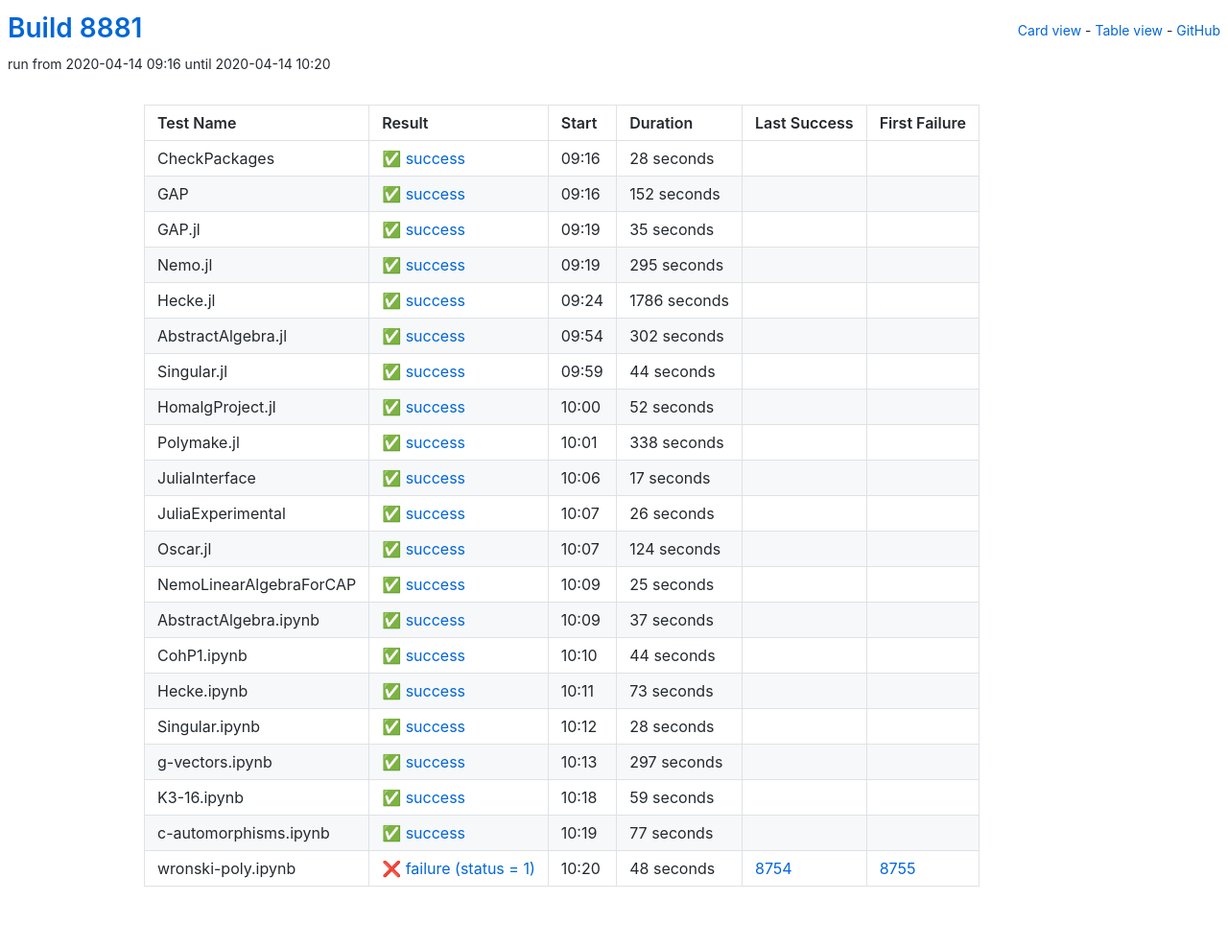
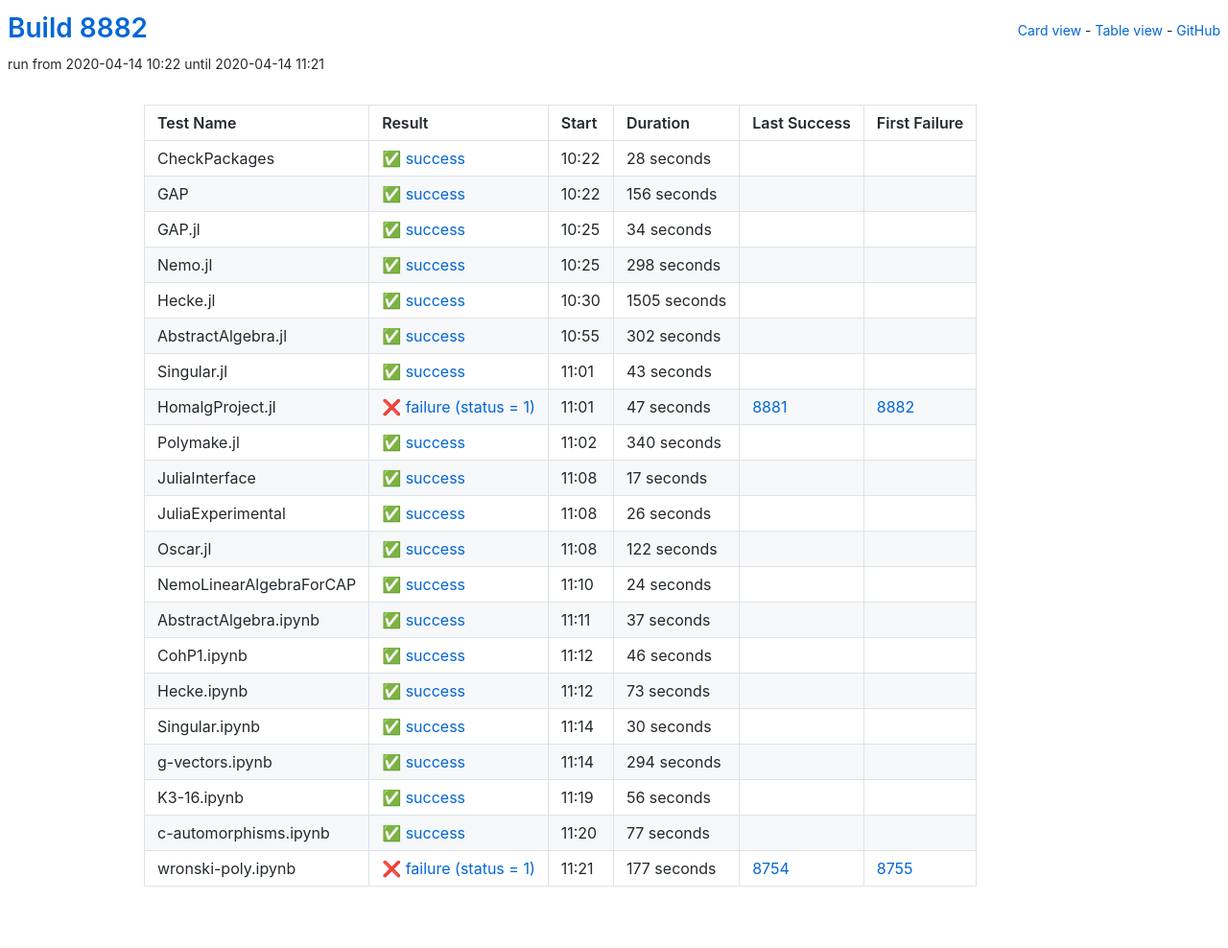
Before and after one commit to oscar-system/oscar-ci-status, a Jekyll site: the page built from table.html, in a window 1280 px wide. Shown: the whole page at 96% size. Built offline with Jekyll 4.4.1, drawn with Linux system fonts in a browser that asks for light colours.

Commit message:
Build 8882

```diff
--- a/_data/ci.yml
+++ b/_data/ci.yml
@@ -1,5 +1,5 @@
-build: 8881
-build_url: https://oscarci.mathematik.uni-kl.de/job/oscar/8881/
+build: 8882
+build_url: https://oscarci.mathematik.uni-kl.de/job/oscar/8882/
 job: oscar
 tests:
 - duration: 28
@@ -8,53 +8,53 @@
   first_failure_url: null
   last_success: false
   last_success_url: null
-  log: https://oscarci.mathematik.uni-kl.de/job/oscar/8881/artifact/logs/build-8881/CheckPackages.log
+  log: https://oscarci.mathematik.uni-kl.de/job/oscar/8882/artifact/logs/build-8882/CheckPackages.log
   name: CheckPackages
-  start: 2020-04-14 09:16
+  start: 2020-04-14 10:22
   status: success
   success: true
-- duration: 152
+- duration: 156
   exitcode: 0
   first_failure: false
   first_failure_url: null
   last_success: false
   last_success_url: null
-  log: https://oscarci.mathematik.uni-kl.de/job/oscar/8881/artifact/logs/build-8881/GAP.log
+  log: https://oscarci.mathematik.uni-kl.de/job/oscar/8882/artifact/logs/build-8882/GAP.log
   name: GAP
-  start: 2020-04-14 09:16
+  start: 2020-04-14 10:22
   status: success
   success: true
-- duration: 35
+- duration: 34
   exitcode: 0
   first_failure: false
   first_failure_url: null
   last_success: false
   last_success_url: null
-  log: https://oscarci.mathematik.uni-kl.de/job/oscar/8881/artifact/logs/build-8881/GAP.jl.log
+  log: https://oscarci.mathematik.uni-kl.de/job/oscar/8882/artifact/logs/build-8882/GAP.jl.log
   name: GAP.jl
-  start: 2020-04-14 09:19
+  start: 2020-04-14 10:25
   status: success
   success: true
-- duration: 295
+- duration: 298
   exitcode: 0
   first_failure: false
   first_failure_url: null
   last_success: false
   last_success_url: null
-  log: https://oscarci.mathematik.uni-kl.de/job/oscar/8881/artifact/logs/build-8881/Nemo.jl.log
+  log: https://oscarci.mathematik.uni-kl.de/job/oscar/8882/artifact/logs/build-8882/Nemo.jl.log
   name: Nemo.jl
-  start: 2020-04-14 09:19
+  start: 2020-04-14 10:25
   status: success
   success: true
-- duration: 1786
+- duration: 1505
   exitcode: 0
   first_failure: false
   first_failure_url: null
   last_success: false
   last_success_url: null
-  log: https://oscarci.mathematik.uni-kl.de/job/oscar/8881/artifact/logs/build-8881/Hecke.jl.log
+  log: https://oscarci.mathematik.uni-kl.de/job/oscar/8882/artifact/logs/build-8882/Hecke.jl.log
   name: Hecke.jl
-  start: 2020-04-14 09:24
+  start: 2020-04-14 10:30
   status: success
   success: true
 - duration: 302
@@ -63,42 +63,42 @@
   first_failure_url: null
   last_success: false
   last_success_url: null
-  log: https://oscarci.mathematik.uni-kl.de/job/oscar/8881/artifact/logs/build-8881/AbstractAlgebra.jl.log
+  log: https://oscarci.mathematik.uni-kl.de/job/oscar/8882/artifact/logs/build-8882/AbstractAlgebra.jl.log
   name: AbstractAlgebra.jl
-  start: 2020-04-14 09:54
+  start: 2020-04-14 10:55
   status: success
   success: true
-- duration: 44
+- duration: 43
   exitcode: 0
   first_failure: false
   first_failure_url: null
   last_success: false
   last_success_url: null
-  log: https://oscarci.mathematik.uni-kl.de/job/oscar/8881/artifact/logs/build-8881/Singular.jl.log
+  log: https://oscarci.mathematik.uni-kl.de/job/oscar/8882/artifact/logs/build-8882/Singular.jl.log
   name: Singular.jl
-  start: 2020-04-14 09:59
+  start: 2020-04-14 11:01
   status: success
   success: true
-- duration: 52
+- duration: 47
+  exitcode: 1
+  first_failure: 8882
+  first_failure_url: https://oscarci.mathematik.uni-kl.de/job/oscar/8882/
+  last_success: 8881
+  last_success_url: https://oscarci.mathematik.uni-kl.de/job/oscar/8881/
+  log: https://oscarci.mathematik.uni-kl.de/job/oscar/8882/artifact/logs/build-8882/HomalgProject.jl.log
+  name: HomalgProject.jl
+  start: 2020-04-14 11:01
+  status: failure
+  success: false
+- duration: 340
   exitcode: 0
   first_failure: false
   first_failure_url: null
   last_success: false
   last_success_url: null
-  log: https://oscarci.mathematik.uni-kl.de/job/oscar/8881/artifact/logs/build-8881/HomalgProject.jl.log
-  name: HomalgProject.jl
-  start: 2020-04-14 10:00
-  status: success
-  success: true
-- duration: 338
-  exitcode: 0
-  first_failure: false
-  first_failure_url: null
-  last_success: false
-  last_success_url: null
-  log: https://oscarci.mathematik.uni-kl.de/job/oscar/8881/artifact/logs/build-8881/Polymake.jl.log
+  log: https://oscarci.mathematik.uni-kl.de/job/oscar/8882/artifact/logs/build-8882/Polymake.jl.log
   name: Polymake.jl
-  start: 2020-04-14 10:01
+  start: 2020-04-14 11:02
   status: success
   success: true
 - duration: 17
@@ -107,9 +107,9 @@
   first_failure_url: null
   last_success: false
   last_success_url: null
-  log: https://oscarci.mathematik.uni-kl.de/job/oscar/8881/artifact/logs/build-8881/JuliaInterface.log
+  log: https://oscarci.mathematik.uni-kl.de/job/oscar/8882/artifact/logs/build-8882/JuliaInterface.log
   name: JuliaInterface
-  start: 2020-04-14 10:06
+  start: 2020-04-14 11:08
   status: success
   success: true
 - duration: 26
@@ -118,31 +118,31 @@
   first_failure_url: null
   last_success: false
   last_success_url: null
-  log: https://oscarci.mathematik.uni-kl.de/job/oscar/8881/artifact/logs/build-8881/JuliaExperimental.log
+  log: https://oscarci.mathematik.uni-kl.de/job/oscar/8882/artifact/logs/build-8882/JuliaExperimental.log
   name: JuliaExperimental
-  start: 2020-04-14 10:07
+  start: 2020-04-14 11:08
   status: success
   success: true
-- duration: 124
+- duration: 122
   exitcode: 0
   first_failure: false
   first_failure_url: null
   last_success: false
   last_success_url: null
-  log: https://oscarci.mathematik.uni-kl.de/job/oscar/8881/artifact/logs/build-8881/Oscar.jl.log
+  log: https://oscarci.mathematik.uni-kl.de/job/oscar/8882/artifact/logs/build-8882/Oscar.jl.log
   name: Oscar.jl
-  start: 2020-04-14 10:07
+  start: 2020-04-14 11:08
   status: success
   success: true
-- duration: 25
+- duration: 24
   exitcode: 0
   first_failure: false
   first_failure_url: null
   last_success: false
   last_success_url: null
-  log: https://oscarci.mathematik.uni-kl.de/job/oscar/8881/artifact/logs/build-8881/NemoLinearAlgebraForCAP.log
+  log: https://oscarci.mathematik.uni-kl.de/job/oscar/8882/artifact/logs/build-8882/NemoLinearAlgebraForCAP.log
   name: NemoLinearAlgebraForCAP
-  start: 2020-04-14 10:09
+  start: 2020-04-14 11:10
   status: success
   success: true
 - duration: 37
@@ -151,20 +151,20 @@
   first_failure_url: null
   last_success: false
   last_success_url: null
-  log: https://oscarci.mathematik.uni-kl.de/job/oscar/8881/artifact/logs/build-8881/AbstractAlgebra.ipynb.log
+  log: https://oscarci.mathematik.uni-kl.de/job/oscar/8882/artifact/logs/build-8882/AbstractAlgebra.ipynb.log
   name: AbstractAlgebra.ipynb
-  start: 2020-04-14 10:09
+  start: 2020-04-14 11:11
   status: success
   success: true
-- duration: 44
+- duration: 46
   exitcode: 0
   first_failure: false
   first_failure_url: null
   last_success: false
   last_success_url: null
-  log: https://oscarci.mathematik.uni-kl.de/job/oscar/8881/artifact/logs/build-8881/CohP1.ipynb.log
+  log: https://oscarci.mathematik.uni-kl.de/job/oscar/8882/artifact/logs/build-8882/CohP1.ipynb.log
   name: CohP1.ipynb
-  start: 2020-04-14 10:10
+  start: 2020-04-14 11:12
   status: success
   success: true
 - duration: 73
@@ -173,42 +173,42 @@
   first_failure_url: null
   last_success: false
   last_success_url: null
-  log: https://oscarci.mathematik.uni-kl.de/job/oscar/8881/artifact/logs/build-8881/Hecke.ipynb.log
+  log: https://oscarci.mathematik.uni-kl.de/job/oscar/8882/artifact/logs/build-8882/Hecke.ipynb.log
   name: Hecke.ipynb
-  start: 2020-04-14 10:11
+  start: 2020-04-14 11:12
   status: success
   success: true
-- duration: 28
+- duration: 30
   exitcode: 0
   first_failure: false
   first_failure_url: null
   last_success: false
   last_success_url: null
-  log: https://oscarci.mathematik.uni-kl.de/job/oscar/8881/artifact/logs/build-8881/Singular.ipynb.log
+  log: https://oscarci.mathematik.uni-kl.de/job/oscar/8882/artifact/logs/build-8882/Singular.ipynb.log
   name: Singular.ipynb
-  start: 2020-04-14 10:12
+  start: 2020-04-14 11:14
   status: success
   success: true
-- duration: 297
+- duration: 294
   exitcode: 0
   first_failure: false
   first_failure_url: null
   last_success: false
   last_success_url: null
-  log: https://oscarci.mathematik.uni-kl.de/job/oscar/8881/artifact/logs/build-8881/g-vectors.ipynb.log
+  log: https://oscarci.mathematik.uni-kl.de/job/oscar/8882/artifact/logs/build-8882/g-vectors.ipynb.log
   name: g-vectors.ipynb
-  start: 2020-04-14 10:13
+  start: 2020-04-14 11:14
   status: success
   success: true
-- duration: 59
+- duration: 56
   exitcode: 0
   first_failure: false
   first_failure_url: null
   last_success: false
   last_success_url: null
-  log: https://oscarci.mathematik.uni-kl.de/job/oscar/8881/artifact/logs/build-8881/K3-16.ipynb.log
+  log: https://oscarci.mathematik.uni-kl.de/job/oscar/8882/artifact/logs/build-8882/K3-16.ipynb.log
   name: K3-16.ipynb
-  start: 2020-04-14 10:18
+  start: 2020-04-14 11:19
   status: success
   success: true
 - duration: 77
@@ -217,19 +217,19 @@
   first_failure_url: null
   last_success: false
   last_success_url: null
-  log: https://oscarci.mathematik.uni-kl.de/job/oscar/8881/artifact/logs/build-8881/c-automorphisms.ipynb.log
+  log: https://oscarci.mathematik.uni-kl.de/job/oscar/8882/artifact/logs/build-8882/c-automorphisms.ipynb.log
   name: c-automorphisms.ipynb
-  start: 2020-04-14 10:19
+  start: 2020-04-14 11:20
   status: success
   success: true
-- duration: 48
+- duration: 177
   exitcode: 1
   first_failure: 8755
   first_failure_url: https://oscarci.mathematik.uni-kl.de/job/oscar/8755/
   last_success: 8754
   last_success_url: https://oscarci.mathematik.uni-kl.de/job/oscar/8754/
-  log: https://oscarci.mathematik.uni-kl.de/job/oscar/8881/artifact/logs/build-8881/wronski-poly.ipynb.log
+  log: https://oscarci.mathematik.uni-kl.de/job/oscar/8882/artifact/logs/build-8882/wronski-poly.ipynb.log
   name: wronski-poly.ipynb
-  start: 2020-04-14 10:20
+  start: 2020-04-14 11:21
   status: failure
   success: false
```
Also changed, not shown: README.md.
